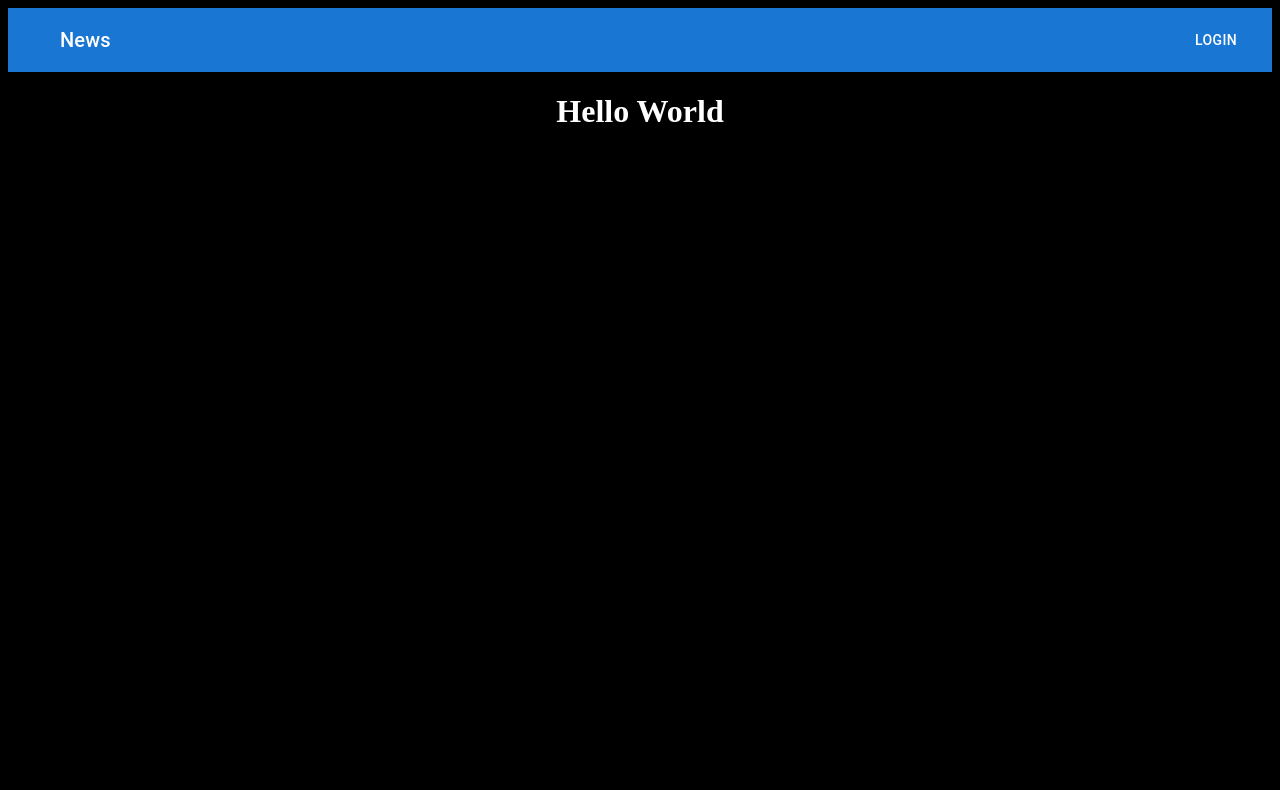
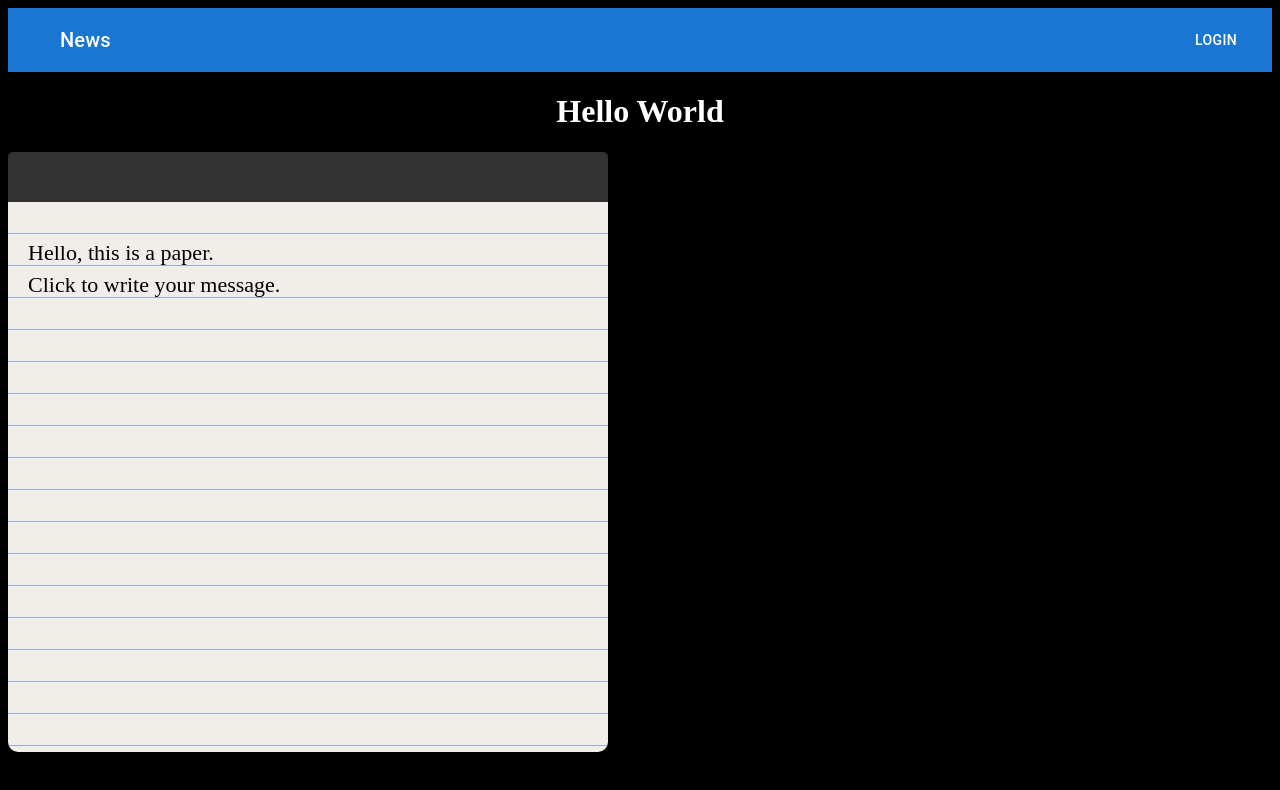
Before and after one commit to gisellerr/JSC-Hack, a React (Create React App) app: page / in a window 1280 px wide. Shown: the top 790 px of the page. Built offline with nearby package versions, Linux system fonts and the light colour scheme; the HTML template or start-up script is replaced by a standard one.

Commit message:
adding notepad

```diff
--- a/src/App.js
+++ b/src/App.js
@@ -1,10 +1,13 @@
 import ButtonAppBar from "./mui/menuBar";
+import Notepad from "./mui/Notepad";
 
 function App() {
   return (
     <div >
       <ButtonAppBar/>
+
       <h1>Hello World</h1>
+      <Notepad/>
     </div>
   );
 }
--- a/src/index.css
+++ b/src/index.css
@@ -6,3 +6,34 @@ body{
 h1{
     text-align: center;
 }
+
+.notepadHolder{
+    color:black;
+}
+
+.notepad {
+  width: 80%;
+  max-width: 600px;
+  box-shadow: 10px 10px 40px rgba(black, .15);
+  border-radius: 0 0 10px 10px;
+  overflow: hidden;
+}
+
+.top {
+  width: 100%;
+  height: 50px;
+  background: #333;
+  border-radius: 5px 5px 0 0;
+}
+
+.paper {
+  width: 100%;
+  height: 100%;
+  min-height: 60vh;
+  padding: 35px 20px;
+  background: repeating-linear-gradient(#F1EDE9, #F1EDE9 31px, #94ACD4 31px, #94ACD4 32px);
+  font-family: 'Shadows Into Light', cursive;
+  line-height: 32px;
+  outline: 0;
+  font-size: 22px;
+}
--- /dev/null
+++ b/src/mui/Notepad.js
@@ -0,0 +1,15 @@
+function Notepad() {
+    return (
+        <div className="notepadHolder">
+            <div class="notepad">
+                <div class="top"></div>
+                <div class="paper" contenteditable="true">
+                    Hello, this is a paper.<br></br>
+                    Click to write your message.
+                </div>
+            </div>
+        </div>
+    );
+  }
+
+  export default Notepad;
```
